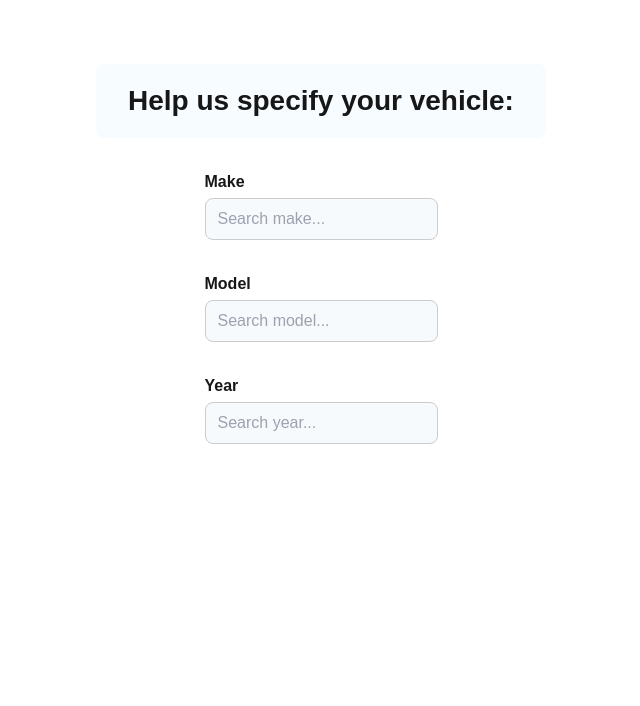
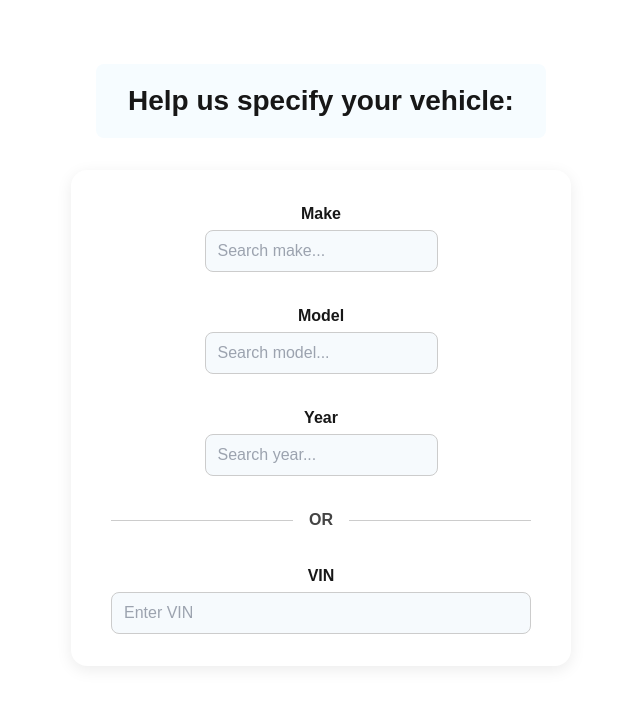
Before and after one commit to ptumali/MediCar, a Next.js app: page /vehicle in a window 1280 px wide. Shown: the top 706 px of the page, without its empty margins (319-959 px from the left). Built offline with nearby package versions, Linux system fonts and the light colour scheme.

Commit message:
barebones of vehicle breakdown done

```diff
--- a/src/app/vehicle/page.jsx
+++ b/src/app/vehicle/page.jsx
@@ -43,14 +43,23 @@ export default function VehiclePage() {
   const [make, setMake] = useState('');
   const [model, setModel] = useState('');
   const [year, setYear] = useState('');
+  const [vin, setVin] = useState('');
 
-  const sendToBackend = (make, model, year) => {
-    console.log('Sending to backend:', { make, model, year });
+  const handleSubmit = () => {
+    console.log('continue button success!');
+
+    if (isValidVin(vin)) {
+      console.log({ vin });
+    } else {
+      console.log({ make, model, year });
+    }
+
+    // NEXT STEPS FOR BACKEND DSNI GUYS
   };
 
-  const handleSubmit = () => {
-    sendToBackend(make, model, year);
-  };
+
+  const isValidVin = (vin) => /^[A-HJ-NPR-Z0-9]{17}$/i.test(vin);
+
 
   function SearchSelect({ label, options, value, onSelect }) {
     const [input, setInput] = useState(value || '');
@@ -106,7 +115,7 @@ export default function VehiclePage() {
   return (
     <main className={styles.page}>
       <h1 className={styles.heading}>Help us specify your vehicle:</h1>
-
+      <div className={styles.card}>
       <div className={styles.searchColumn}>
         <SearchSelect
           label="Make"
@@ -137,11 +146,33 @@ export default function VehiclePage() {
         />
       </div>
 
-      {make && model && year && (
+      <div className={styles.orSeparator}>
+        <hr />
+        <span>OR</span>
+        <hr />
+      </div>
+
+      <div className={styles.vinWrapper}>
+        <label className={styles.label}>VIN</label>
+        <input
+          className={styles.input}
+          type="text"
+          placeholder="Enter VIN"
+          value={vin}
+          onChange={(e) => setVin(e.target.value)}
+        />
+        {vin && !isValidVin(vin) && (
+          <p className={styles.vinError}>VIN must be 17 valid characters.</p>
+        )}
+      </div>
+
+
+      {(isValidVin(vin) || (make && model && year)) && (
         <button onClick={handleSubmit} className={styles.button}>
           Continue
         </button>
       )}
+    </div>
     </main>
   );
 }
--- a/src/app/vehicle/vehicle.module.css
+++ b/src/app/vehicle/vehicle.module.css
@@ -5,7 +5,23 @@
   padding-top: 4rem;
   min-height: 100vh;
   background-color: white;
+
 }
+
+.card {
+  display: flex;
+  flex-direction: column;
+  align-items: center;  /* ✅ this is key */
+  justify-content: center;
+  text-align: center;
+  padding: 2rem;
+  border-radius: 1rem;
+  box-shadow: 0 4px 16px rgba(0, 0, 0, 0.08);
+  background-color: white;
+  max-width: 500px;
+  width: 100%;
+}
+
 
 .heading {
   font-size: 1.75rem;
@@ -93,3 +109,43 @@
   font-size: 1rem;
   cursor: pointer;
 }
+
+.orSeparator {
+  display: flex;
+  align-items: center;
+  justify-content: center;
+  gap: 1rem;
+  margin: 2rem 0;
+  width: 100%;
+  max-width: 420px;
+}
+
+.orSeparator hr {
+  flex-grow: 1;
+  height: 1px;
+  background-color: #ccc;
+  border: none;
+}
+
+.orSeparator span {
+  font-weight: 600;
+  color: #444;
+  white-space: nowrap;
+}
+
+
+.vinWrapper {
+  width: 100%;
+  max-width: 420px;
+  display: flex;
+  flex-direction: column;
+  align-items: center;
+}
+
+.vinError {
+  color: #d9534f;
+  font-size: 0.9rem;
+  margin-top: 0.5rem;
+  margin-bottom: -1rem;
+  text-align: center;
+}
```
